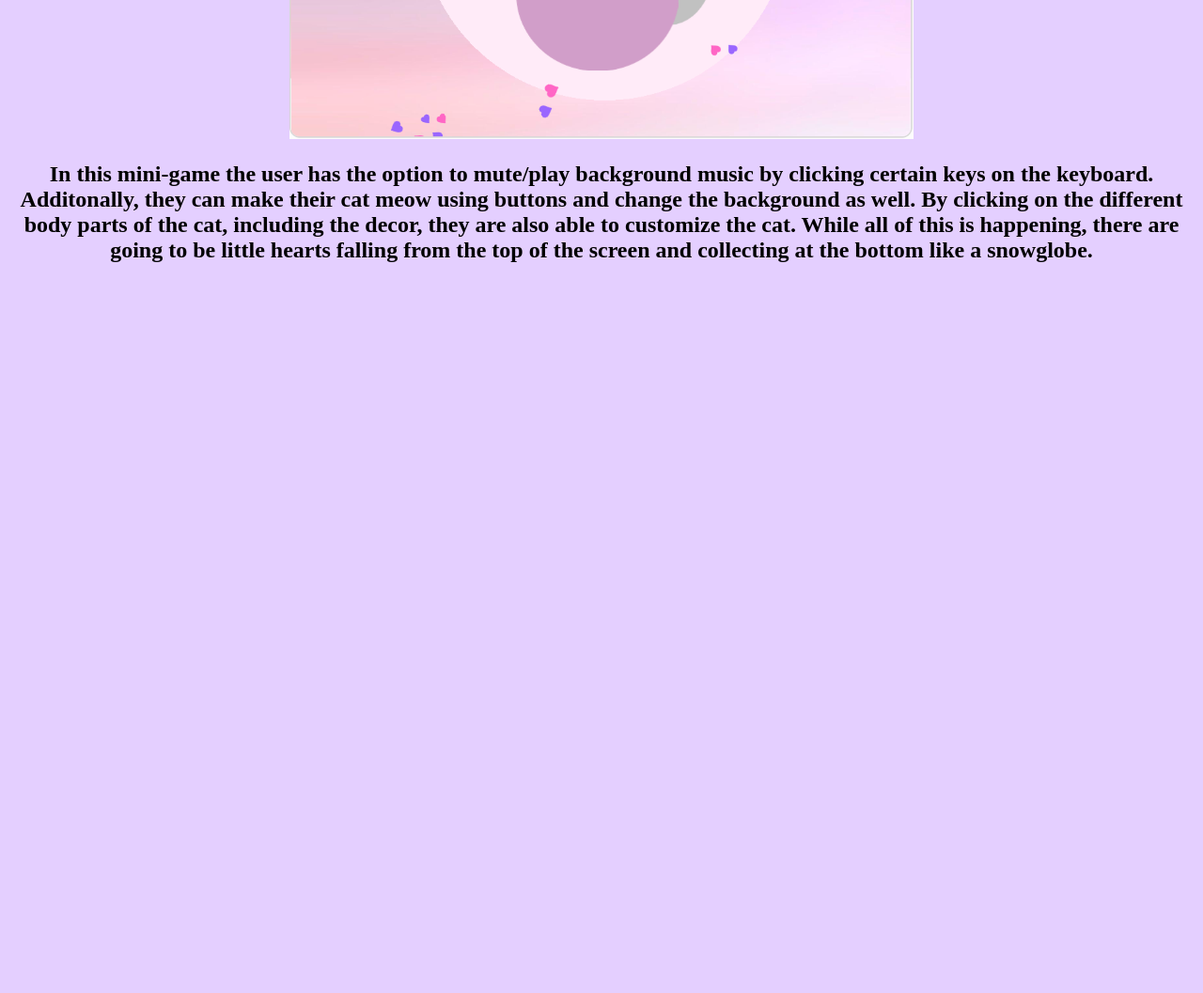
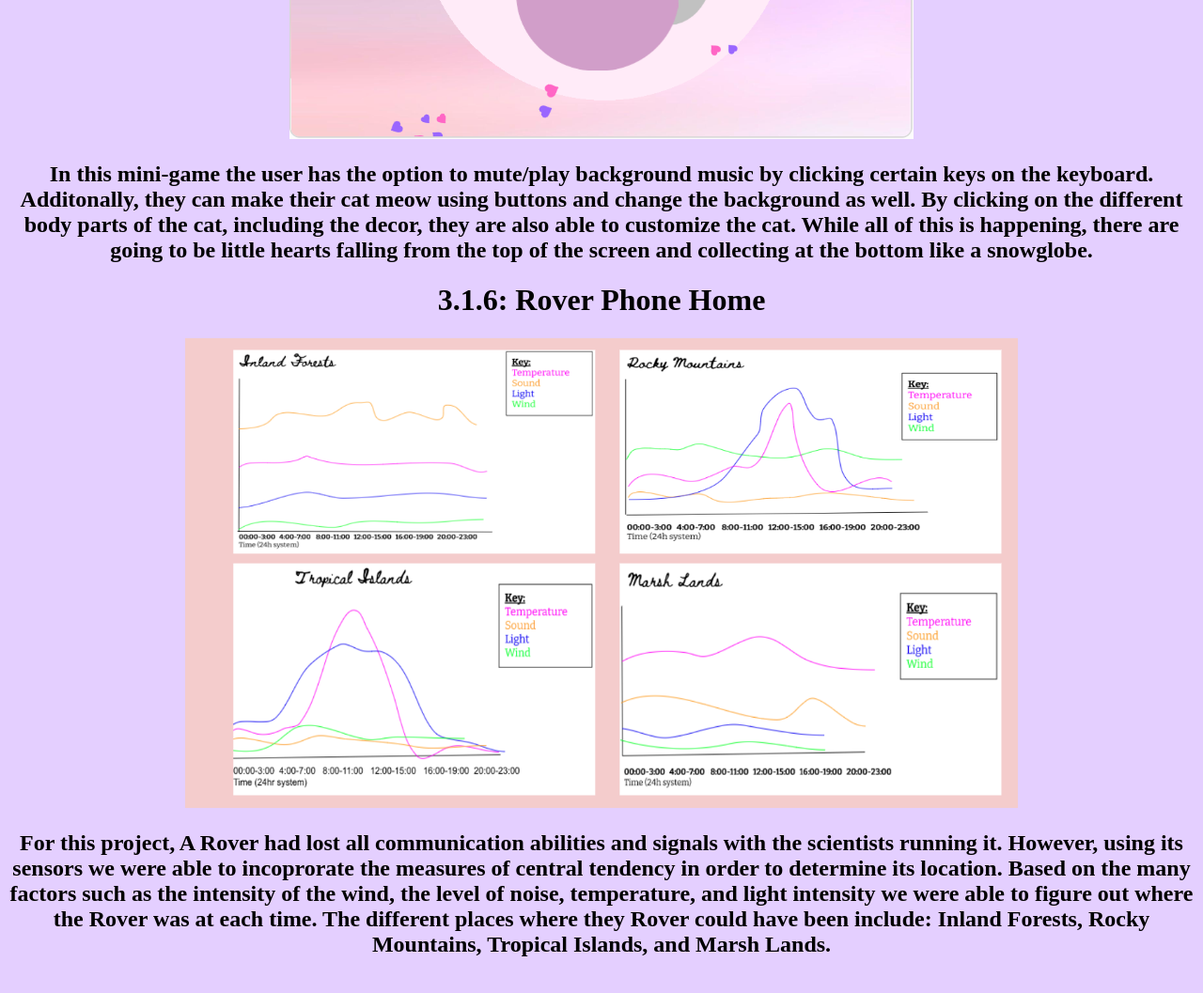
Before and after one commit to 1961503/csp2022, a plain HTML site: page portfolio.html in a window 1280 px wide. Shown: the part 2778-3835 px from the top of the page at 94% size. Before the commit the page ends 3078 px from the top, so only its background shows below. Drawn offline with Linux system fonts and the light colour scheme.

Commit message:
Update portfolio.html

```diff
--- a/portfolio.html
+++ b/portfolio.html
@@ -28,4 +28,9 @@
     <img src="images/cat.png" height="500">
     <h2> In this mini-game the user has the option to mute/play background music by clicking certain keys on the keyboard. Additonally, they can make their cat meow using buttons and change the background as well. By clicking on the different body parts of the cat, including the decor, they are also able to customize the cat. While all of this is happening, there are going to be little hearts falling from the top of the screen and collecting at the bottom like a snowglobe. </h2>
 	  </body>
+	    <center>
+    <h1>3.1.6: Rover Phone Home</h1>
+    <img src="images/3.1.6.PNG" height="500">
+    <h2> For this project, A Rover had lost all communication abilities and signals with the scientists running it. However, using its sensors we were able to incoprorate the measures of central tendency in order to determine its location. Based on the many factors such as the intensity of the wind, the level of noise, temperature, and light intensity we were able to figure out where the Rover was at each time. The different places where they Rover could have been include: Inland Forests, Rocky Mountains, Tropical Islands, and Marsh Lands.</h2>
+    <br>
 	</html>
```
